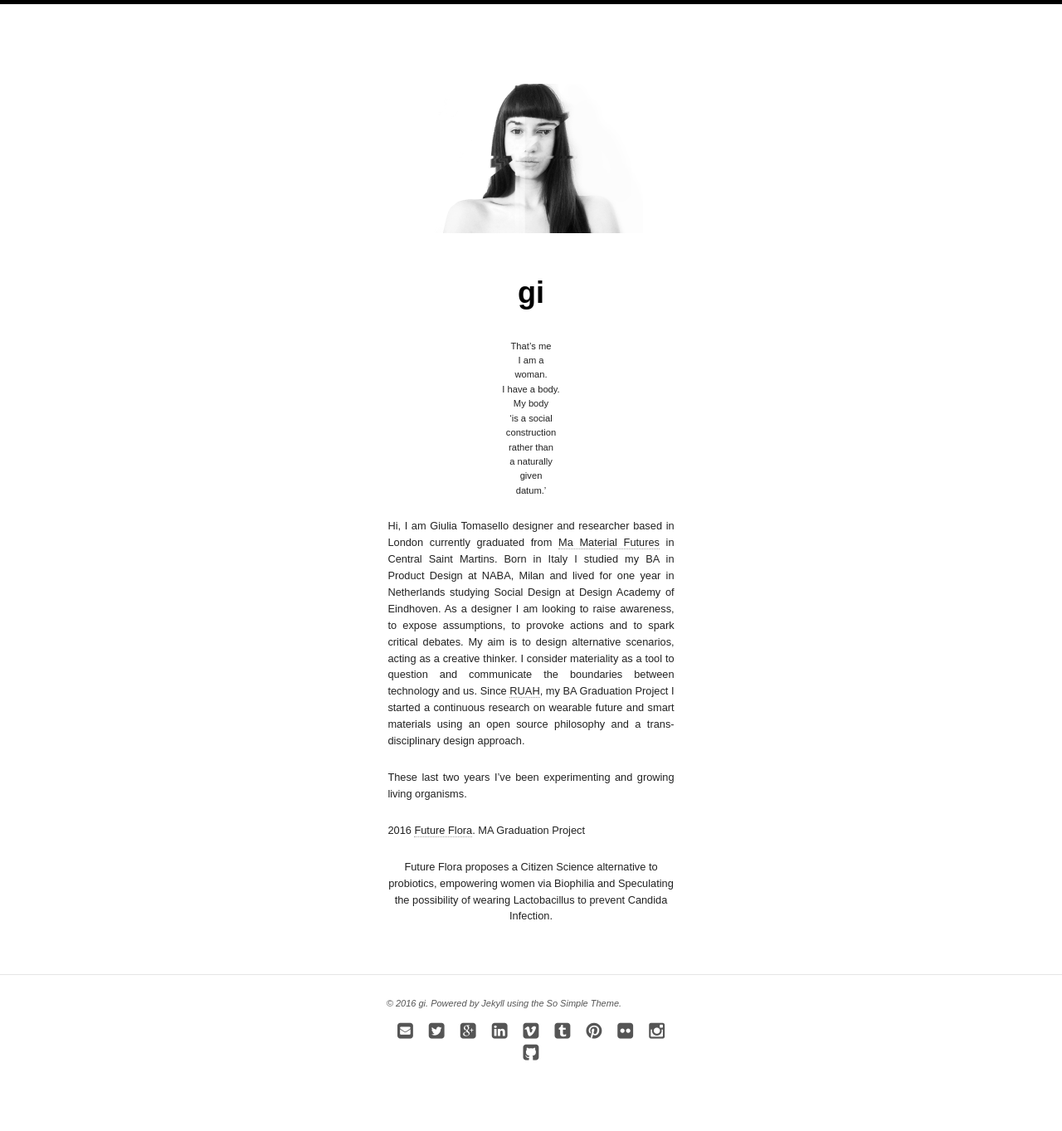
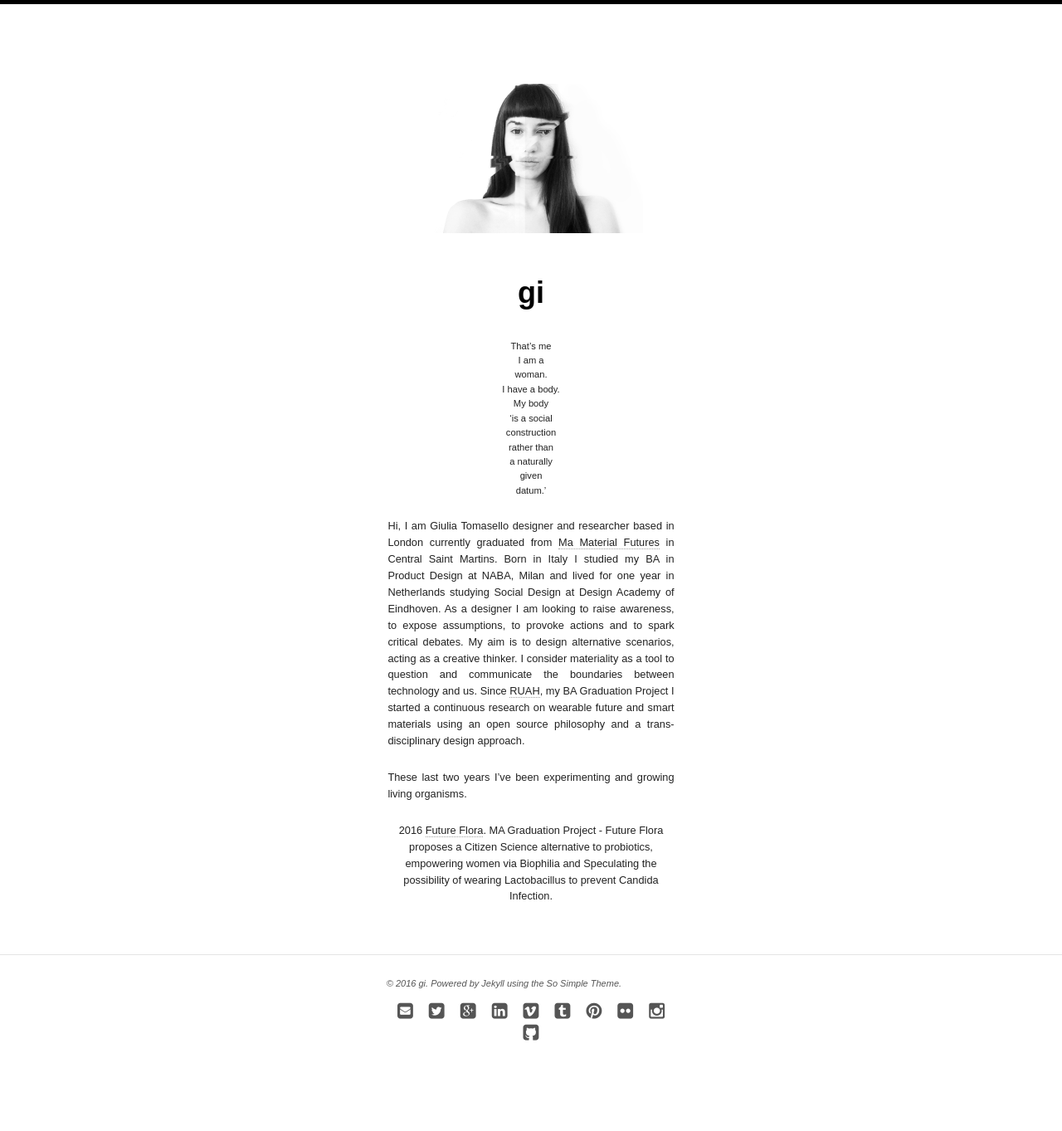
Before and after one commit to giuliatomasello/giuliatomasello.github.io, a Jekyll site: the page built from index.md, in a window 1280 px wide. Shown: the whole page at 83% size. Built offline with Jekyll 4.4.1, drawn with Linux system fonts in a browser that asks for light colours; nearby versions of some CDN libraries; after the commit the page ends 1339 px from its top, so only the background shows below that.

```diff
--- a/index.md
+++ b/index.md
@@ -31,6 +31,4 @@ Since [RUAH](http://blog.arduino.cc/2013/04/27/an-interactive-corset-teaching-yo
 These last two years I've been experimenting and growing living organisms.
 
 2016 [Future Flora](http://cargocollective.com/futureflora).
-MA Graduation Project
-
-Future Flora proposes a Citizen Science alternative to probiotics, empowering women via Biophilia and Speculating the possibility of wearing Lactobacillus to prevent Candida Infection.
+MA Graduation Project - Future Flora proposes a Citizen Science alternative to probiotics, empowering women via Biophilia and Speculating the possibility of wearing Lactobacillus to prevent Candida Infection.
```
